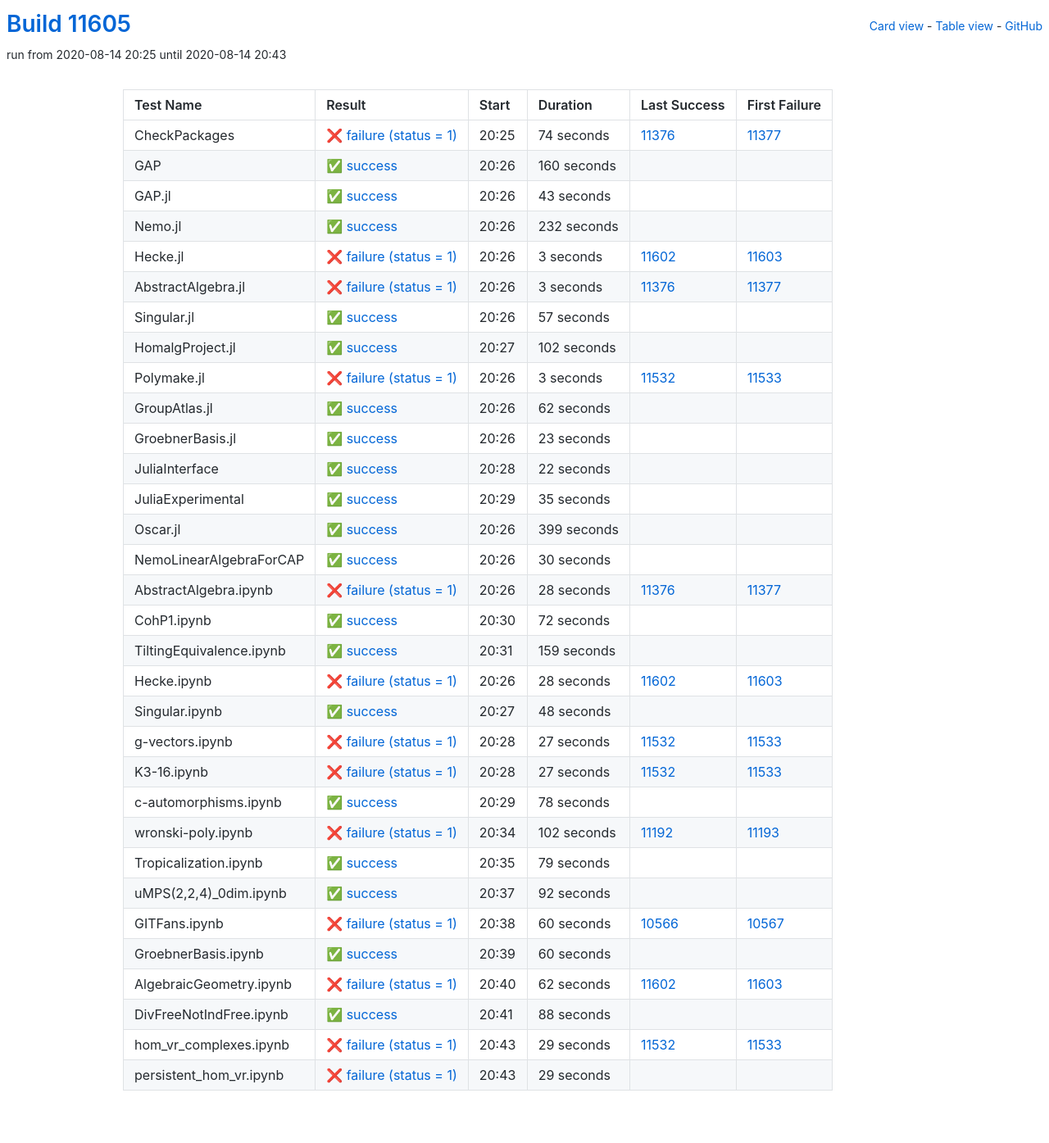
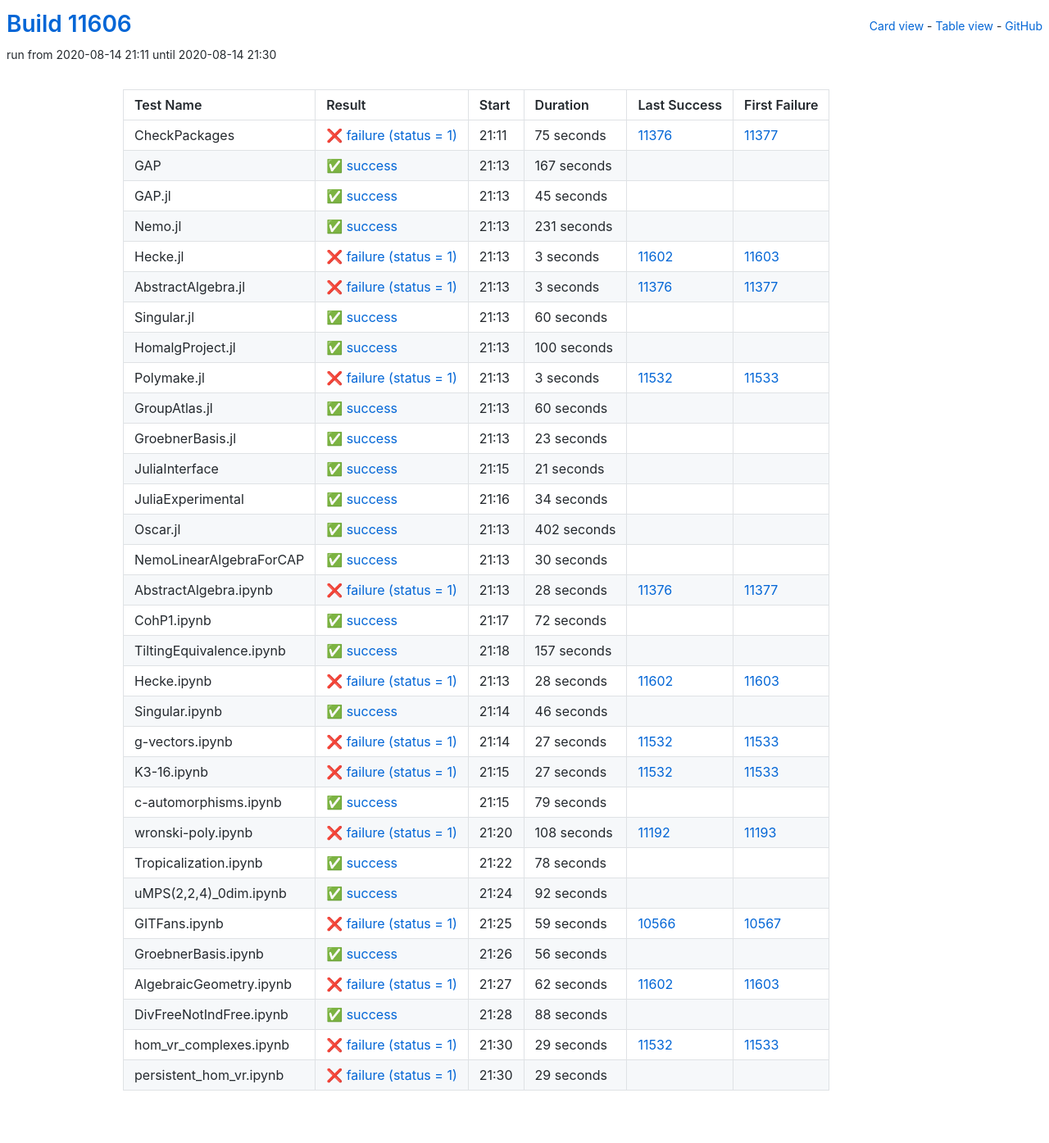
Before and after one commit to oscar-system/oscar-ci-status, a Jekyll site: the page built from table.html, in a window 1280 px wide. Shown: the whole page at 82% size. Built offline with Jekyll 4.4.1, drawn with Linux system fonts in a browser that asks for light colours.

Commit message:
Build #11606

```diff
--- a/_data/ci.yml
+++ b/_data/ci.yml
@@ -1,6 +1,6 @@
 ---
-build: 11605
-build_url: https://oscarci.mathematik.uni-kl.de/job/oscar/11605/
+build: 11606
+build_url: https://oscarci.mathematik.uni-kl.de/job/oscar/11606/
 job: oscar
 organization: oscar-system
 repo: oscar-ci-status
@@ -8,56 +8,56 @@
 tests:
 - name: CheckPackages
   id: checkpackages
-  log: https://oscarci.mathematik.uni-kl.de/job/oscar/11605/artifact/logs/build-11605/CheckPackages.log
-  start: 2020-08-14 20:25
+  log: https://oscarci.mathematik.uni-kl.de/job/oscar/11606/artifact/logs/build-11606/CheckPackages.log
+  start: 2020-08-14 21:11
   success: false
   exitcode: 1
   status: failure
-  duration: 74
+  duration: 75
   last_success: 11376
   last_success_url: https://oscarci.mathematik.uni-kl.de/job/oscar/11376/
   first_failure: 11377
   first_failure_url: https://oscarci.mathematik.uni-kl.de/job/oscar/11377/
 - name: GAP
   id: gap
-  log: https://oscarci.mathematik.uni-kl.de/job/oscar/11605/artifact/logs/build-11605/GAP.log
-  start: 2020-08-14 20:26
+  log: https://oscarci.mathematik.uni-kl.de/job/oscar/11606/artifact/logs/build-11606/GAP.log
+  start: 2020-08-14 21:13
   success: true
   exitcode: 0
   status: success
-  duration: 160
+  duration: 167
   last_success: false
   last_success_url:
   first_failure: false
   first_failure_url:
 - name: GAP.jl
   id: gap-jl
-  log: https://oscarci.mathematik.uni-kl.de/job/oscar/11605/artifact/logs/build-11605/GAP.jl.log
-  start: 2020-08-14 20:26
+  log: https://oscarci.mathematik.uni-kl.de/job/oscar/11606/artifact/logs/build-11606/GAP.jl.log
+  start: 2020-08-14 21:13
   success: true
   exitcode: 0
   status: success
-  duration: 43
+  duration: 45
   last_success: false
   last_success_url:
   first_failure: false
   first_failure_url:
 - name: Nemo.jl
   id: nemo-jl
-  log: https://oscarci.mathematik.uni-kl.de/job/oscar/11605/artifact/logs/build-11605/Nemo.jl.log
-  start: 2020-08-14 20:26
+  log: https://oscarci.mathematik.uni-kl.de/job/oscar/11606/artifact/logs/build-11606/Nemo.jl.log
+  start: 2020-08-14 21:13
   success: true
   exitcode: 0
   status: success
-  duration: 232
+  duration: 231
   last_success: false
   last_success_url:
   first_failure: false
   first_failure_url:
 - name: Hecke.jl
   id: hecke-jl
-  log: https://oscarci.mathematik.uni-kl.de/job/oscar/11605/artifact/logs/build-11605/Hecke.jl.log
-  start: 2020-08-14 20:26
+  log: https://oscarci.mathematik.uni-kl.de/job/oscar/11606/artifact/logs/build-11606/Hecke.jl.log
+  start: 2020-08-14 21:13
   success: false
   exitcode: 1
   status: failure
@@ -68,8 +68,8 @@
   first_failure_url: https://oscarci.mathematik.uni-kl.de/job/oscar/11603/
 - name: AbstractAlgebra.jl
   id: abstractalgebra-jl
-  log: https://oscarci.mathematik.uni-kl.de/job/oscar/11605/artifact/logs/build-11605/AbstractAlgebra.jl.log
-  start: 2020-08-14 20:26
+  log: https://oscarci.mathematik.uni-kl.de/job/oscar/11606/artifact/logs/build-11606/AbstractAlgebra.jl.log
+  start: 2020-08-14 21:13
   success: false
   exitcode: 1
   status: failure
@@ -80,32 +80,32 @@
   first_failure_url: https://oscarci.mathematik.uni-kl.de/job/oscar/11377/
 - name: Singular.jl
   id: singular-jl
-  log: https://oscarci.mathematik.uni-kl.de/job/oscar/11605/artifact/logs/build-11605/Singular.jl.log
-  start: 2020-08-14 20:26
+  log: https://oscarci.mathematik.uni-kl.de/job/oscar/11606/artifact/logs/build-11606/Singular.jl.log
+  start: 2020-08-14 21:13
   success: true
   exitcode: 0
   status: success
-  duration: 57
+  duration: 60
   last_success: false
   last_success_url:
   first_failure: false
   first_failure_url:
 - name: HomalgProject.jl
   id: homalgproject-jl
-  log: https://oscarci.mathematik.uni-kl.de/job/oscar/11605/artifact/logs/build-11605/HomalgProject.jl.log
-  start: 2020-08-14 20:27
+  log: https://oscarci.mathematik.uni-kl.de/job/oscar/11606/artifact/logs/build-11606/HomalgProject.jl.log
+  start: 2020-08-14 21:13
   success: true
   exitcode: 0
   status: success
-  duration: 102
+  duration: 100
   last_success: false
   last_success_url:
   first_failure: false
   first_failure_url:
 - name: Polymake.jl
   id: polymake-jl
-  log: https://oscarci.mathematik.uni-kl.de/job/oscar/11605/artifact/logs/build-11605/Polymake.jl.log
-  start: 2020-08-14 20:26
+  log: https://oscarci.mathematik.uni-kl.de/job/oscar/11606/artifact/logs/build-11606/Polymake.jl.log
+  start: 2020-08-14 21:13
   success: false
   exitcode: 1
   status: failure
@@ -116,20 +116,20 @@
   first_failure_url: https://oscarci.mathematik.uni-kl.de/job/oscar/11533/
 - name: GroupAtlas.jl
   id: groupatlas-jl
-  log: https://oscarci.mathematik.uni-kl.de/job/oscar/11605/artifact/logs/build-11605/GroupAtlas.jl.log
-  start: 2020-08-14 20:26
+  log: https://oscarci.mathematik.uni-kl.de/job/oscar/11606/artifact/logs/build-11606/GroupAtlas.jl.log
+  start: 2020-08-14 21:13
   success: true
   exitcode: 0
   status: success
-  duration: 62
+  duration: 60
   last_success: false
   last_success_url:
   first_failure: false
   first_failure_url:
 - name: GroebnerBasis.jl
   id: groebnerbasis-jl
-  log: https://oscarci.mathematik.uni-kl.de/job/oscar/11605/artifact/logs/build-11605/GroebnerBasis.jl.log
-  start: 2020-08-14 20:26
+  log: https://oscarci.mathematik.uni-kl.de/job/oscar/11606/artifact/logs/build-11606/GroebnerBasis.jl.log
+  start: 2020-08-14 21:13
   success: true
   exitcode: 0
   status: success
@@ -140,44 +140,44 @@
   first_failure_url:
 - name: JuliaInterface
   id: juliainterface
-  log: https://oscarci.mathematik.uni-kl.de/job/oscar/11605/artifact/logs/build-11605/JuliaInterface.log
-  start: 2020-08-14 20:28
+  log: https://oscarci.mathematik.uni-kl.de/job/oscar/11606/artifact/logs/build-11606/JuliaInterface.log
+  start: 2020-08-14 21:15
   success: true
   exitcode: 0
   status: success
-  duration: 22
+  duration: 21
   last_success: false
   last_success_url:
   first_failure: false
   first_failure_url:
 - name: JuliaExperimental
   id: juliaexperimental
-  log: https://oscarci.mathematik.uni-kl.de/job/oscar/11605/artifact/logs/build-11605/JuliaExperimental.log
-  start: 2020-08-14 20:29
+  log: https://oscarci.mathematik.uni-kl.de/job/oscar/11606/artifact/logs/build-11606/JuliaExperimental.log
+  start: 2020-08-14 21:16
   success: true
   exitcode: 0
   status: success
-  duration: 35
+  duration: 34
   last_success: false
   last_success_url:
   first_failure: false
   first_failure_url:
 - name: Oscar.jl
   id: oscar-jl
-  log: https://oscarci.mathematik.uni-kl.de/job/oscar/11605/artifact/logs/build-11605/Oscar.jl.log
-  start: 2020-08-14 20:26
+  log: https://oscarci.mathematik.uni-kl.de/job/oscar/11606/artifact/logs/build-11606/Oscar.jl.log
+  start: 2020-08-14 21:13
   success: true
   exitcode: 0
   status: success
-  duration: 399
+  duration: 402
   last_success: false
   last_success_url:
   first_failure: false
   first_failure_url:
 - name: NemoLinearAlgebraForCAP
   id: nemolinearalgebraforcap
-  log: https://oscarci.mathematik.uni-kl.de/job/oscar/11605/artifact/logs/build-11605/NemoLinearAlgebraForCAP.log
-  start: 2020-08-14 20:26
+  log: https://oscarci.mathematik.uni-kl.de/job/oscar/11606/artifact/logs/build-11606/NemoLinearAlgebraForCAP.log
+  start: 2020-08-14 21:13
   success: true
   exitcode: 0
   status: success
@@ -188,8 +188,8 @@
   first_failure_url:
 - name: AbstractAlgebra.ipynb
   id: abstractalgebra-ipynb
-  log: https://oscarci.mathematik.uni-kl.de/job/oscar/11605/artifact/logs/build-11605/AbstractAlgebra.ipynb.log
-  start: 2020-08-14 20:26
+  log: https://oscarci.mathematik.uni-kl.de/job/oscar/11606/artifact/logs/build-11606/AbstractAlgebra.ipynb.log
+  start: 2020-08-14 21:13
   success: false
   exitcode: 1
   status: failure
@@ -200,8 +200,8 @@
   first_failure_url: https://oscarci.mathematik.uni-kl.de/job/oscar/11377/
 - name: CohP1.ipynb
   id: cohp1-ipynb
-  log: https://oscarci.mathematik.uni-kl.de/job/oscar/11605/artifact/logs/build-11605/CohP1.ipynb.log
-  start: 2020-08-14 20:30
+  log: https://oscarci.mathematik.uni-kl.de/job/oscar/11606/artifact/logs/build-11606/CohP1.ipynb.log
+  start: 2020-08-14 21:17
   success: true
   exitcode: 0
   status: success
@@ -212,20 +212,20 @@
   first_failure_url:
 - name: TiltingEquivalence.ipynb
   id: tiltingequivalence-ipynb
-  log: https://oscarci.mathematik.uni-kl.de/job/oscar/11605/artifact/logs/build-11605/TiltingEquivalence.ipynb.log
-  start: 2020-08-14 20:31
+  log: https://oscarci.mathematik.uni-kl.de/job/oscar/11606/artifact/logs/build-11606/TiltingEquivalence.ipynb.log
+  start: 2020-08-14 21:18
   success: true
   exitcode: 0
   status: success
-  duration: 159
+  duration: 157
   last_success: false
   last_success_url:
   first_failure: false
   first_failure_url:
 - name: Hecke.ipynb
   id: hecke-ipynb
-  log: https://oscarci.mathematik.uni-kl.de/job/oscar/11605/artifact/logs/build-11605/Hecke.ipynb.log
-  start: 2020-08-14 20:26
+  log: https://oscarci.mathematik.uni-kl.de/job/oscar/11606/artifact/logs/build-11606/Hecke.ipynb.log
+  start: 2020-08-14 21:13
   success: false
   exitcode: 1
   status: failure
@@ -236,20 +236,20 @@
   first_failure_url: https://oscarci.mathematik.uni-kl.de/job/oscar/11603/
 - name: Singular.ipynb
   id: singular-ipynb
-  log: https://oscarci.mathematik.uni-kl.de/job/oscar/11605/artifact/logs/build-11605/Singular.ipynb.log
-  start: 2020-08-14 20:27
+  log: https://oscarci.mathematik.uni-kl.de/job/oscar/11606/artifact/logs/build-11606/Singular.ipynb.log
+  start: 2020-08-14 21:14
   success: true
   exitcode: 0
   status: success
-  duration: 48
+  duration: 46
   last_success: false
   last_success_url:
   first_failure: false
   first_failure_url:
 - name: g-vectors.ipynb
   id: g-vectors-ipynb
-  log: https://oscarci.mathematik.uni-kl.de/job/oscar/11605/artifact/logs/build-11605/g-vectors.ipynb.log
-  start: 2020-08-14 20:28
+  log: https://oscarci.mathematik.uni-kl.de/job/oscar/11606/artifact/logs/build-11606/g-vectors.ipynb.log
+  start: 2020-08-14 21:14
   success: false
   exitcode: 1
   status: failure
@@ -260,8 +260,8 @@
   first_failure_url: https://oscarci.mathematik.uni-kl.de/job/oscar/11533/
 - name: K3-16.ipynb
   id: k3-16-ipynb
-  log: https://oscarci.mathematik.uni-kl.de/job/oscar/11605/artifact/logs/build-11605/K3-16.ipynb.log
-  start: 2020-08-14 20:28
+  log: https://oscarci.mathematik.uni-kl.de/job/oscar/11606/artifact/logs/build-11606/K3-16.ipynb.log
+  start: 2020-08-14 21:15
   success: false
   exitcode: 1
   status: failure
@@ -272,8 +272,32 @@
   first_failure_url: https://oscarci.mathematik.uni-kl.de/job/oscar/11533/
 - name: c-automorphisms.ipynb
   id: c-automorphisms-ipynb
-  log: https://oscarci.mathematik.uni-kl.de/job/oscar/11605/artifact/logs/build-11605/c-automorphisms.ipynb.log
-  start: 2020-08-14 20:29
+  log: https://oscarci.mathematik.uni-kl.de/job/oscar/11606/artifact/logs/build-11606/c-automorphisms.ipynb.log
+  start: 2020-08-14 21:15
+  success: true
+  exitcode: 0
+  status: success
+  duration: 79
+  last_success: false
+  last_success_url:
+  first_failure: false
+  first_failure_url:
+- name: wronski-poly.ipynb
+  id: wronski-poly-ipynb
+  log: https://oscarci.mathematik.uni-kl.de/job/oscar/11606/artifact/logs/build-11606/wronski-poly.ipynb.log
+  start: 2020-08-14 21:20
+  success: false
+  exitcode: 1
+  status: failure
+  duration: 108
+  last_success: 11192
+  last_success_url: https://oscarci.mathematik.uni-kl.de/job/oscar/11192/
+  first_failure: 11193
+  first_failure_url: https://oscarci.mathematik.uni-kl.de/job/oscar/11193/
+- name: Tropicalization.ipynb
+  id: tropicalization-ipynb
+  log: https://oscarci.mathematik.uni-kl.de/job/oscar/11606/artifact/logs/build-11606/Tropicalization.ipynb.log
+  start: 2020-08-14 21:22
   success: true
   exitcode: 0
   status: success
@@ -282,34 +306,10 @@
   last_success_url:
   first_failure: false
   first_failure_url:
-- name: wronski-poly.ipynb
-  id: wronski-poly-ipynb
-  log: https://oscarci.mathematik.uni-kl.de/job/oscar/11605/artifact/logs/build-11605/wronski-poly.ipynb.log
-  start: 2020-08-14 20:34
-  success: false
-  exitcode: 1
-  status: failure
-  duration: 102
-  last_success: 11192
-  last_success_url: https://oscarci.mathematik.uni-kl.de/job/oscar/11192/
-  first_failure: 11193
-  first_failure_url: https://oscarci.mathematik.uni-kl.de/job/oscar/11193/
-- name: Tropicalization.ipynb
-  id: tropicalization-ipynb
-  log: https://oscarci.mathematik.uni-kl.de/job/oscar/11605/artifact/logs/build-11605/Tropicalization.ipynb.log
-  start: 2020-08-14 20:35
-  success: true
-  exitcode: 0
-  status: success
-  duration: 79
-  last_success: false
-  last_success_url:
-  first_failure: false
-  first_failure_url:
 - name: uMPS(2,2,4)_0dim.ipynb
   id: umps-2-2-4-0dim-ipynb
-  log: https://oscarci.mathematik.uni-kl.de/job/oscar/11605/artifact/logs/build-11605/uMPS-2-2-4-_0dim.ipynb.log
-  start: 2020-08-14 20:37
+  log: https://oscarci.mathematik.uni-kl.de/job/oscar/11606/artifact/logs/build-11606/uMPS-2-2-4-_0dim.ipynb.log
+  start: 2020-08-14 21:24
   success: true
   exitcode: 0
   status: success
@@ -320,32 +320,32 @@
   first_failure_url:
 - name: GITFans.ipynb
   id: gitfans-ipynb
-  log: https://oscarci.mathematik.uni-kl.de/job/oscar/11605/artifact/logs/build-11605/GITFans.ipynb.log
-  start: 2020-08-14 20:38
+  log: https://oscarci.mathematik.uni-kl.de/job/oscar/11606/artifact/logs/build-11606/GITFans.ipynb.log
+  start: 2020-08-14 21:25
   success: false
   exitcode: 1
   status: failure
-  duration: 60
+  duration: 59
   last_success: 10566
   last_success_url: https://oscarci.mathematik.uni-kl.de/job/oscar/10566/
   first_failure: 10567
   first_failure_url: https://oscarci.mathematik.uni-kl.de/job/oscar/10567/
 - name: GroebnerBasis.ipynb
   id: groebnerbasis-ipynb
-  log: https://oscarci.mathematik.uni-kl.de/job/oscar/11605/artifact/logs/build-11605/GroebnerBasis.ipynb.log
-  start: 2020-08-14 20:39
+  log: https://oscarci.mathematik.uni-kl.de/job/oscar/11606/artifact/logs/build-11606/GroebnerBasis.ipynb.log
+  start: 2020-08-14 21:26
   success: true
   exitcode: 0
   status: success
-  duration: 60
+  duration: 56
   last_success: false
   last_success_url:
   first_failure: false
   first_failure_url:
 - name: AlgebraicGeometry.ipynb
   id: algebraicgeometry-ipynb
-  log: https://oscarci.mathematik.uni-kl.de/job/oscar/11605/artifact/logs/build-11605/AlgebraicGeometry.ipynb.log
-  start: 2020-08-14 20:40
+  log: https://oscarci.mathematik.uni-kl.de/job/oscar/11606/artifact/logs/build-11606/AlgebraicGeometry.ipynb.log
+  start: 2020-08-14 21:27
   success: false
   exitcode: 1
   status: failure
@@ -356,8 +356,8 @@
   first_failure_url: https://oscarci.mathematik.uni-kl.de/job/oscar/11603/
 - name: DivFreeNotIndFree.ipynb
   id: divfreenotindfree-ipynb
-  log: https://oscarci.mathematik.uni-kl.de/job/oscar/11605/artifact/logs/build-11605/DivFreeNotIndFree.ipynb.log
-  start: 2020-08-14 20:41
+  log: https://oscarci.mathematik.uni-kl.de/job/oscar/11606/artifact/logs/build-11606/DivFreeNotIndFree.ipynb.log
+  start: 2020-08-14 21:28
   success: true
   exitcode: 0
   status: success
@@ -368,8 +368,8 @@
   first_failure_url:
 - name: hom_vr_complexes.ipynb
   id: hom-vr-complexes-ipynb
-  log: https://oscarci.mathematik.uni-kl.de/job/oscar/11605/artifact/logs/build-11605/hom_vr_complexes.ipynb.log
-  start: 2020-08-14 20:43
+  log: https://oscarci.mathematik.uni-kl.de/job/oscar/11606/artifact/logs/build-11606/hom_vr_complexes.ipynb.log
+  start: 2020-08-14 21:30
   success: false
   exitcode: 1
   status: failure
@@ -380,8 +380,8 @@
   first_failure_url: https://oscarci.mathematik.uni-kl.de/job/oscar/11533/
 - name: persistent_hom_vr.ipynb
   id: persistent-hom-vr-ipynb
-  log: https://oscarci.mathematik.uni-kl.de/job/oscar/11605/artifact/logs/build-11605/persistent_hom_vr.ipynb.log
-  start: 2020-08-14 20:43
+  log: https://oscarci.mathematik.uni-kl.de/job/oscar/11606/artifact/logs/build-11606/persistent_hom_vr.ipynb.log
+  start: 2020-08-14 21:30
   success: false
   exitcode: 1
   status: failure
```
Also changed, not shown: README.md.
